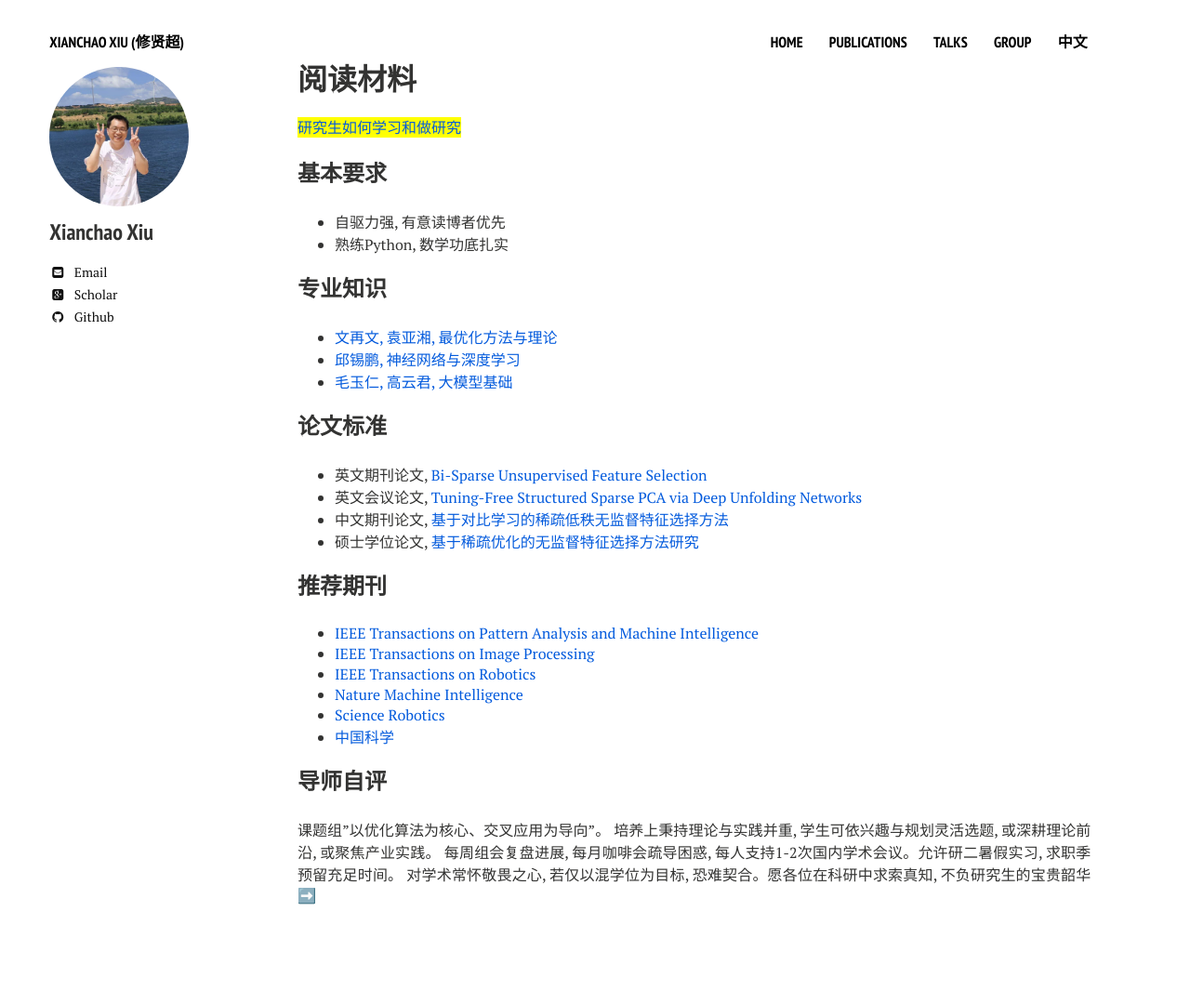
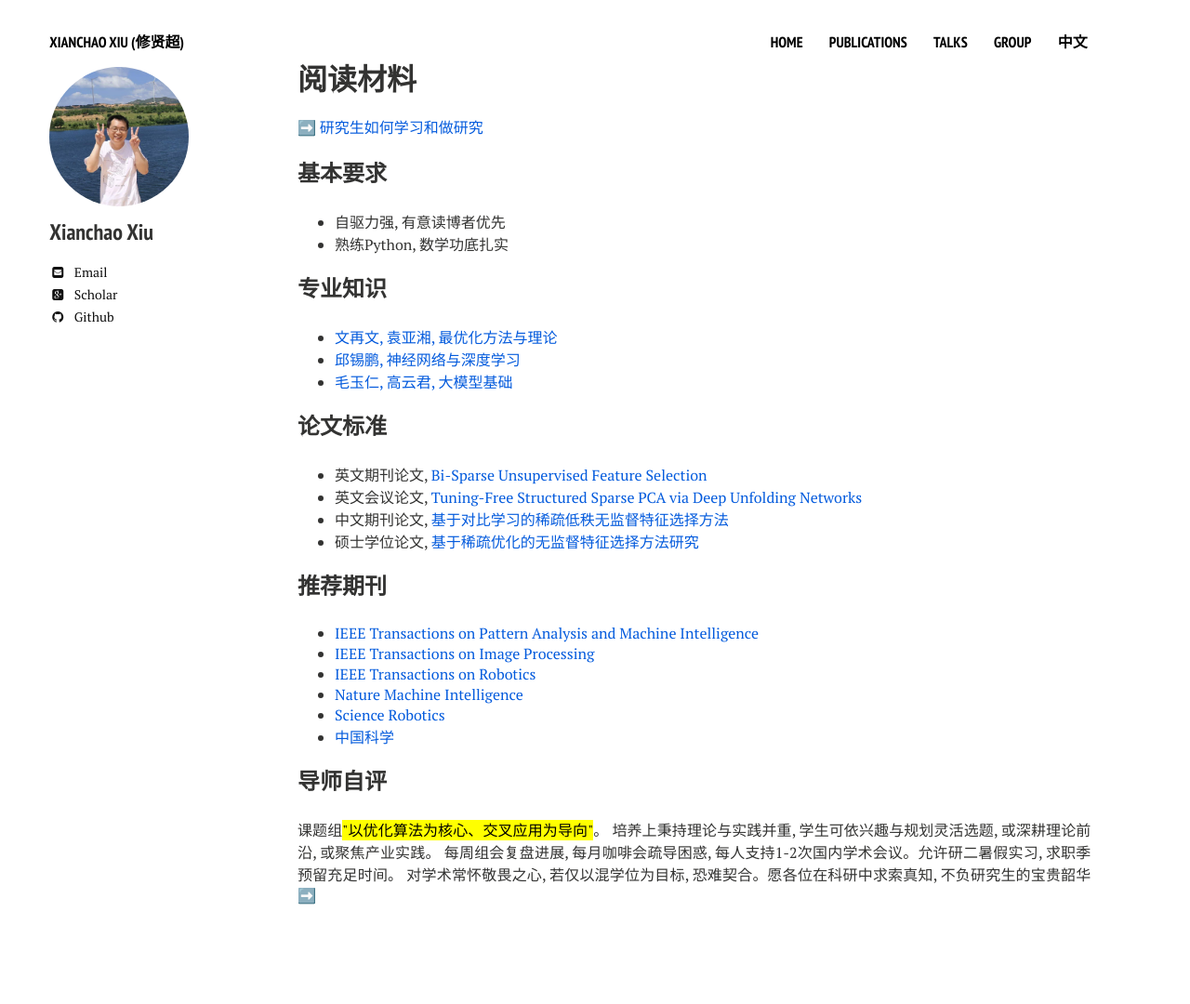
Before and after one commit to xianchaoxiu/xianchaoxiu.github.io, a Jekyll site: the page built from chinese/reading/index.md, in a window 1280 px wide. Shown: the whole page at 93% size. Built offline with Jekyll 4.4.1, drawn with Linux system fonts in a browser that asks for light colours; nearby versions of some CDN libraries.

Commit message:
Update index.md

```diff
--- a/chinese/reading/index.md
+++ b/chinese/reading/index.md
@@ -5,7 +5,8 @@ comments: false
 share: false
 ---
 
-<mark> <a href="https://xianchaoxiu.github.io/chinese/reading/" class="textlink" target="_blank"> 研究生如何学习和做研究 </a></mark>
+➡️ <a href="https://xianchaoxiu.github.io/chinese/reading/" class="textlink" target="_blank"> 研究生如何学习和做研究 </a>
+
 
 ### 基本要求
 * 自驱力强, 有意读博者优先 <br>
@@ -37,7 +38,7 @@ share: false
 
 
 ### 导师自评
-课题组"以优化算法为核心、交叉应用为导向"。
+课题组<mark>"以优化算法为核心、交叉应用为导向"</mark>。
 培养上秉持理论与实践并重, 学生可依兴趣与规划灵活选题, 或深耕理论前沿, 或聚焦产业实践。
 每周组会复盘进展, 每月咖啡会疏导困惑, 每人支持1-2次国内学术会议。允许研二暑假实习, 求职季预留充足时间。
 对学术常怀敬畏之心, 若仅以混学位为目标, 恐难契合。愿各位在科研中求索真知, 不负研究生的宝贵韶华 ➡️
```
